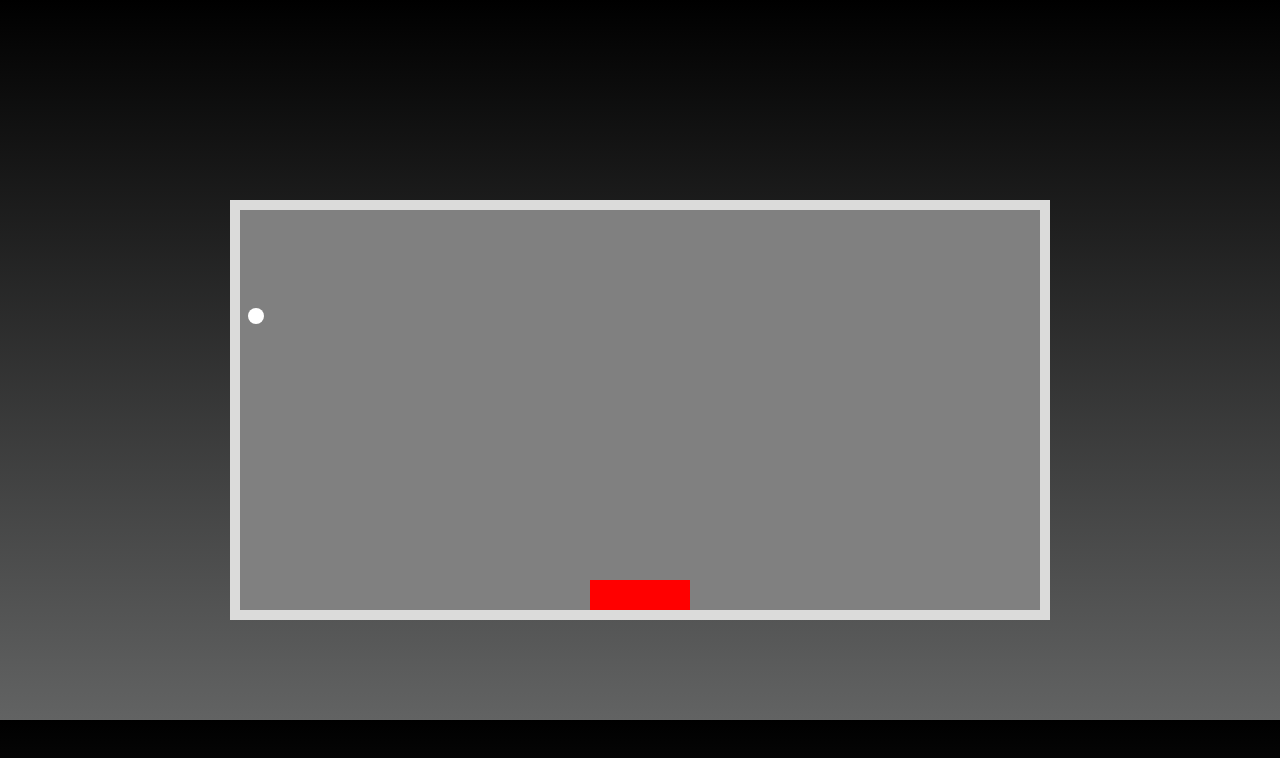
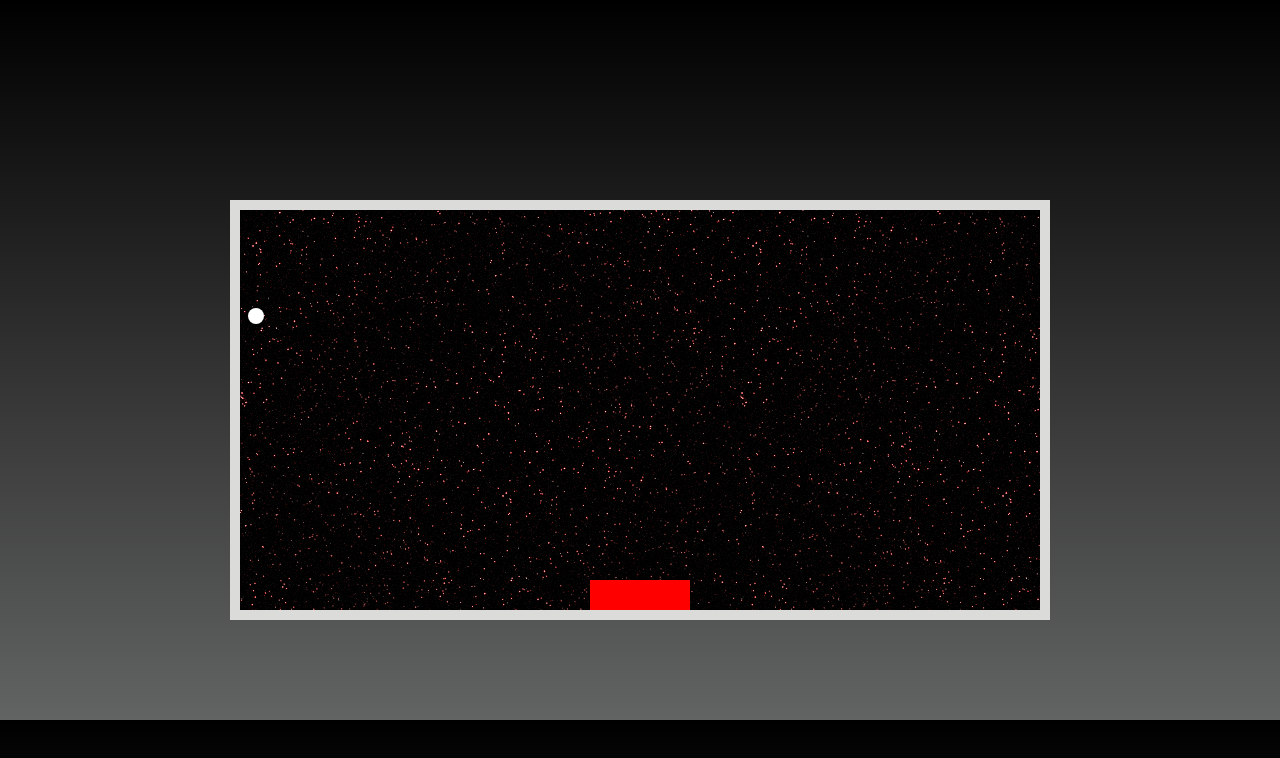
Before and after one commit to JamalOlinda/avaliacao1, a plain HTML site: page index.html in a window 1280 px wide. Drawn offline with Linux system fonts and the light colour scheme.

Commit message:
final3.0

```diff
--- a/index.html
+++ b/index.html
@@ -18,6 +18,7 @@
             margin-top: 100px;
             display: block;
             background-color: gray;
+            background-image: url(background.png);
             border: 10px solid rgb(219, 219, 218);
         }
     </style>
```
